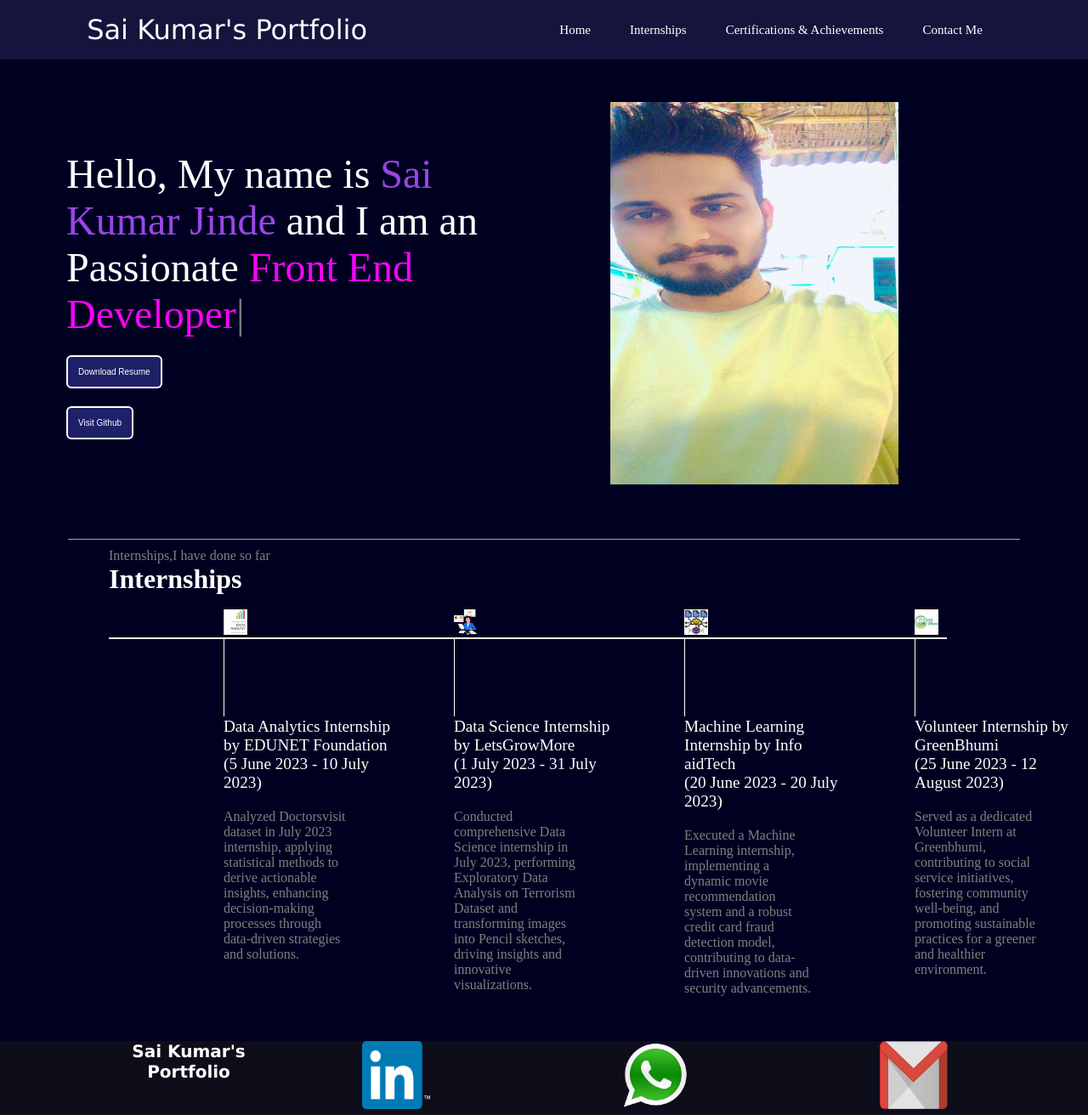
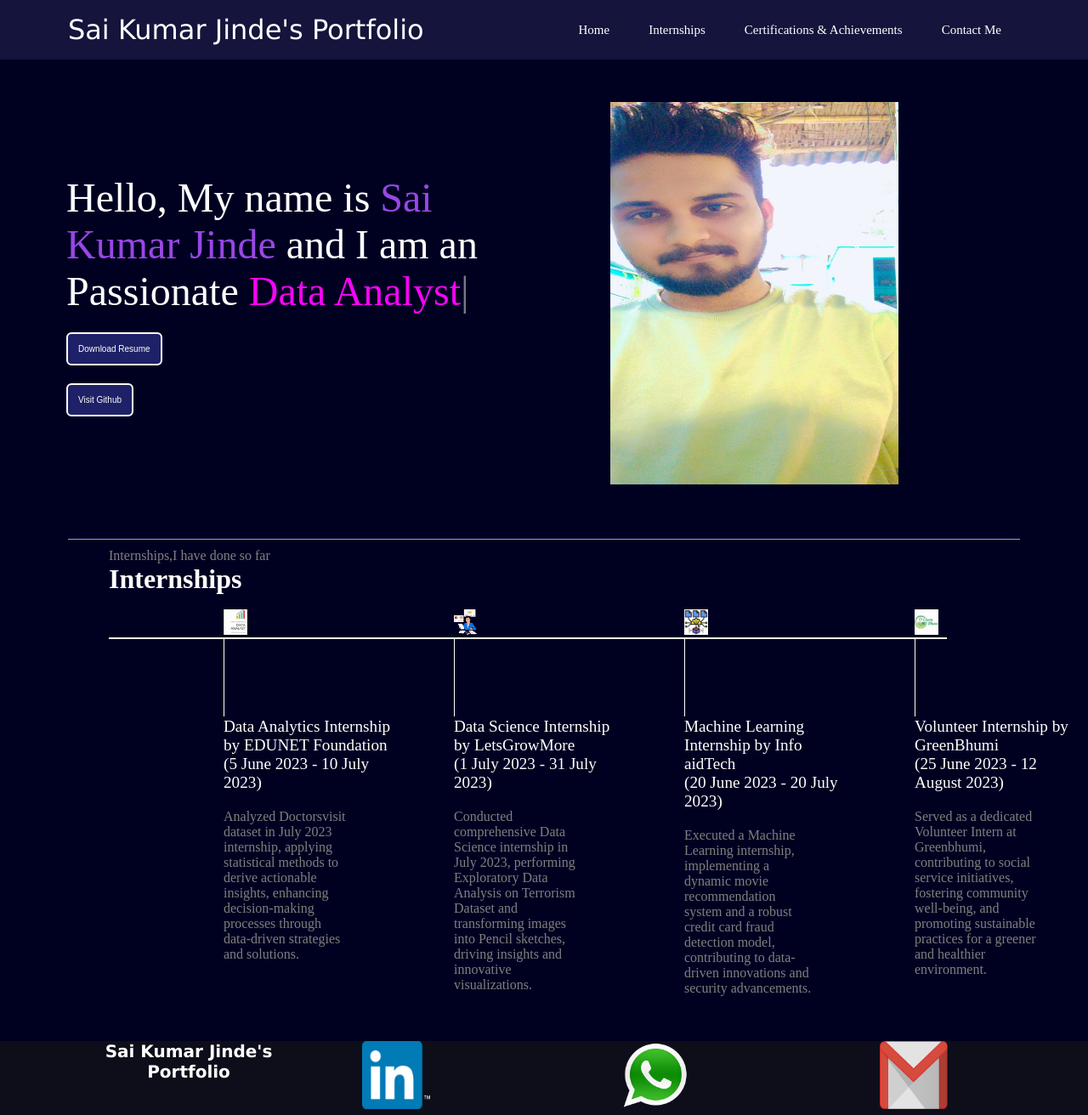
Before and after one commit to saikumarjinde/Portfolio, a plain HTML site: page index.html in a window 1280 px wide. Shown: the top 1312 px of the page at 85% size. Drawn offline with nearby package versions, Linux system fonts and the light colour scheme.

Commit message:
Update index.html

```diff
--- a/index.html
+++ b/index.html
@@ -235,7 +235,7 @@
 <body>
     <header>
         <nav id="nav">
-            <div class="left">Sai Kumar's Portfolio</div>
+            <div class="left">Sai Kumar Jinde's Portfolio</div>
             <div class="right">
                 <ul>
                     <li><a href="#nav"> Home</a></li>
@@ -334,7 +334,7 @@
     <footer>
         <div id="footer">
             <div class="f-first">
-                <h3> Sai Kumar's Portfolio</h3>
+                <h3> Sai Kumar Jinde's Portfolio</h3>
             </div>
             <div class="f-second">
                 <a href="https://linkedin.com/in/sai-kumar-jinde" target="_blank"><img src="linkedin_logo_png.png"
@@ -361,7 +361,7 @@
     <!-- Setup and start animation! -->
     <script>
         var typed = new Typed('#element', {
-            strings: ['Data Analyst', 'Front End Developer'],
+            strings: ['Front End Developer', 'Data Analyst'],
             typeSpeed: 100,
         });
     </script>
```
